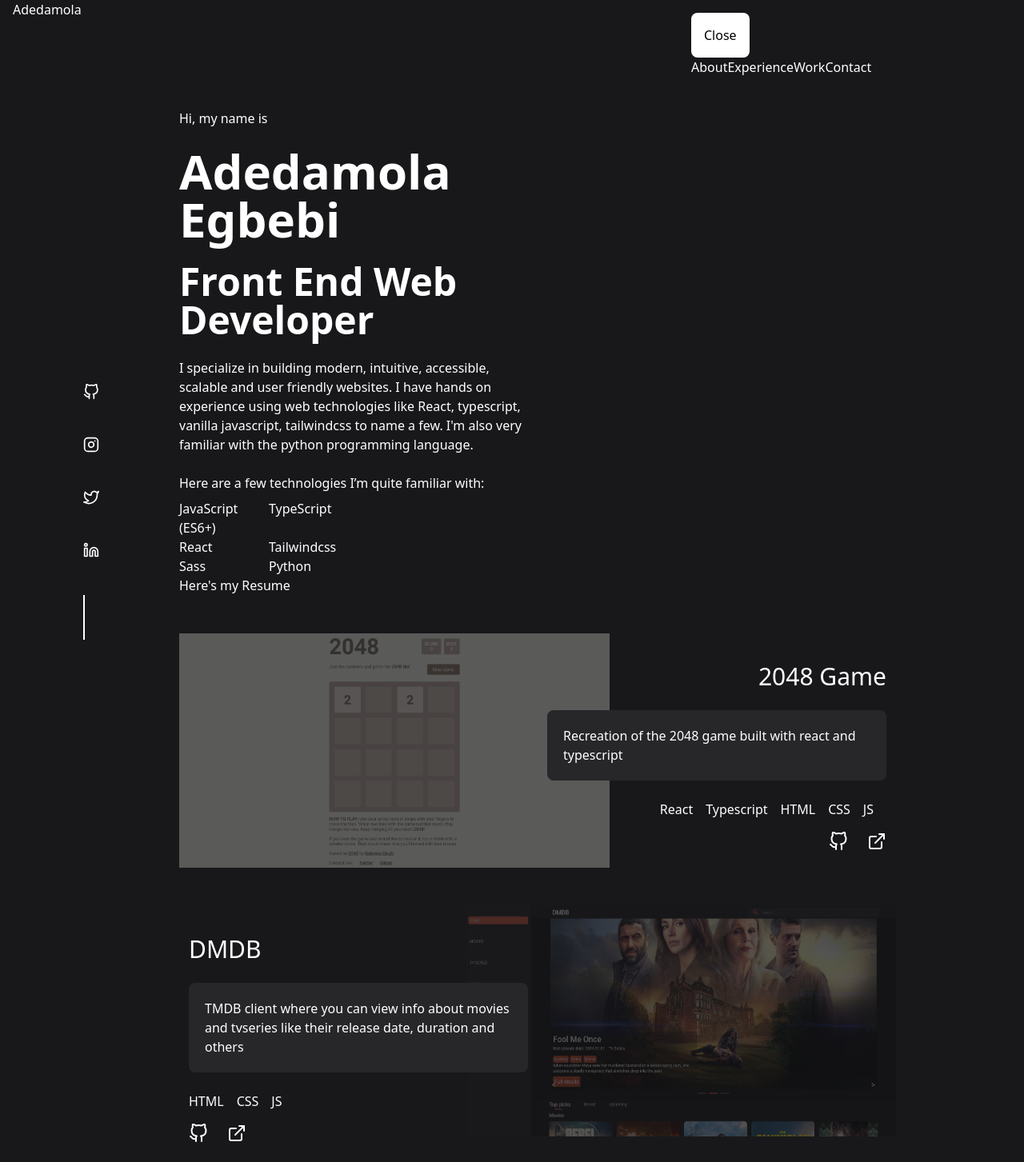
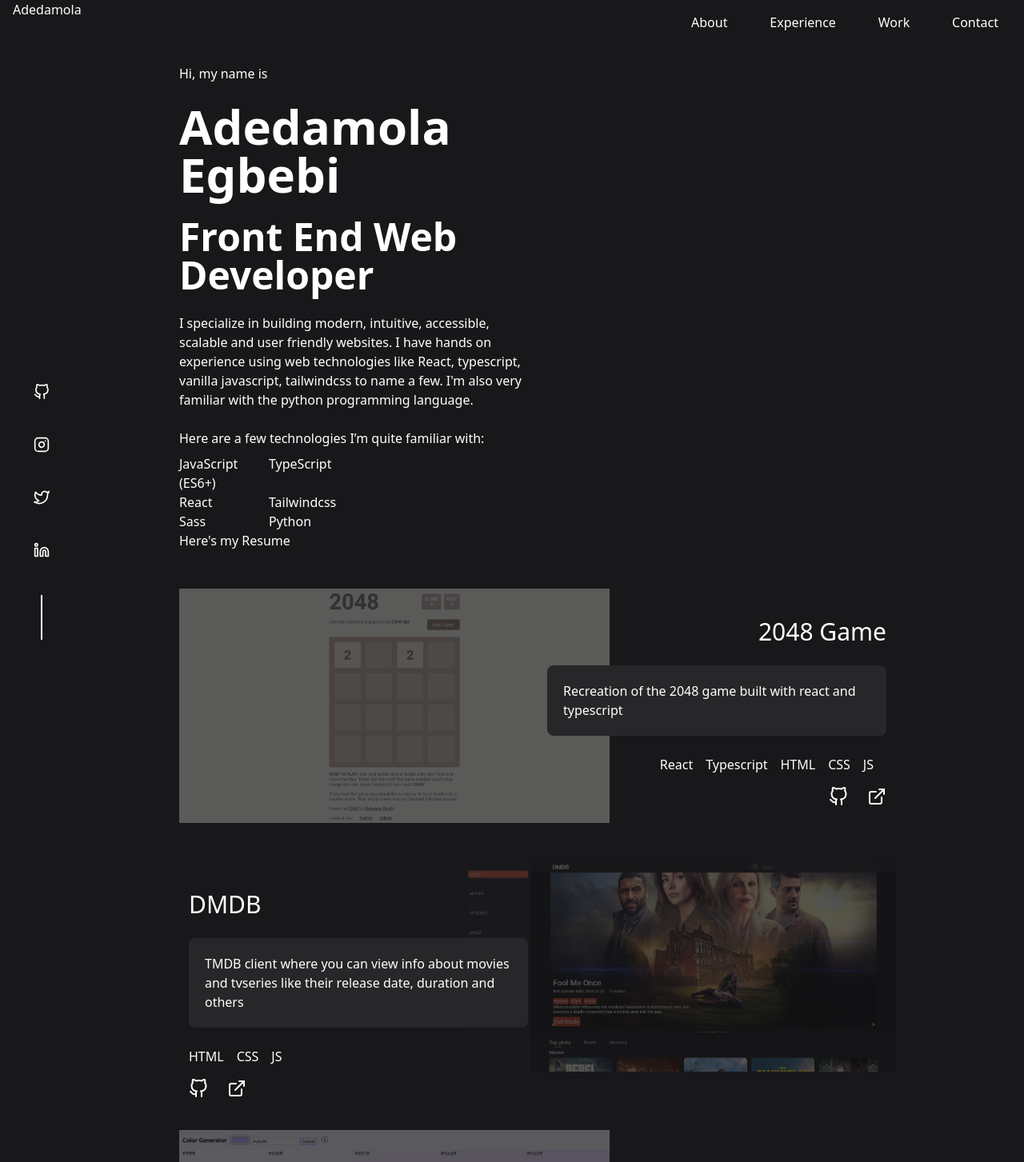
Before and after one commit to PapaBob31/my-portfolio, a React (Vite) app: page / in a window 1280 px wide. Shown: the top 1453 px of the page at 80% size. Built offline with nearby package versions, Linux system fonts and the light colour scheme.

Commit message:
moving forward

```diff
--- a/src/App.jsx
+++ b/src/App.jsx
@@ -6,7 +6,7 @@ import hideStuff from "./utilities.jsx"
 
 function Links() {
   return (
-    <ul className="md:w-6 flex md:fixed left-10 bottom-0 md:flex-col justify-between md:h-2/5 px-[5%]">
+    <ul className="w-4/5 md:w-6 flex md:fixed left-10 bottom-0 md:flex-col justify-between items-center md:min-h-60 md:h-2/5 mx-auto">
       <li className="w-5 hover:-translate-y-1">
         <a href="" aria-label="">
           <img src="./public/icons/github.svg" alt="github icon"/>
@@ -41,8 +41,8 @@ export default function Main() {
       <main className="md:w-3/4 mx-[5%] md:mx-auto md:ps-16">
         <section className="md:w-1/2 w-4/5">
           <p className="my-6 hide-stuff">Hi, my name is</p>
-          <h1 className="text-6xl font-bold my-6 hide-stuff">Adedamola Egbebi</h1>
-          <h2 className="text-5xl font-bold my-6 hide-stuff delay-100">Front End Web Developer</h2>
+          <h1 className="text-5xl md:text-6xl font-bold my-6 hide-stuff">Adedamola Egbebi</h1>
+          <h2 className="text-4xl md:text-5xl font-bold my-6 hide-stuff delay-100">Front End Web Developer</h2>
           <p className="my-6 hide-stuff delay-200">
             I specialize in building modern, intuitive, accessible, scalable and user friendly websites.
             I have hands on experience using web technologies like React, typescript, vanilla javascript, tailwindcss to name a few.
--- a/src/header.jsx
+++ b/src/header.jsx
@@ -5,11 +5,11 @@ export default function Header() {
   return (
     <header className="flex justify-between text-white w-full px-4">
       <h1>Adedamola</h1>
-      <nav className="flex md:min-w-80 md:h-fit md:w-1/3 justify-between">
+      <nav className="md:min-w-80 md:h-fit md:w-1/3">
         <button className="bg-white md:hidden p-1 text-black rounded-lg" onClick={() => setVisibilityClass("translate-x-0")}>Menu</button>
         <div className={`md:static fixed top-0 right-0 ${visibilityClass} md:translate-x-0
-          w-[85vw] md:w-fit md:bg-inherit bg-zinc-800 duration-500 ease-in-out md:h-fit h-screen p-4 z-10`}>
-          <button className="bg-white text-black p-4 rounded-lg" onClick={() => setVisibilityClass("translate-x-full")}>Close</button>
+          w-[85vw] md:w-full md:bg-inherit bg-zinc-800 duration-500 ease-in-out md:h-fit h-screen p-4 z-10`}>
+          <button className="bg-white text-black p-4 rounded-lg md:hidden" onClick={() => setVisibilityClass("translate-x-full")}>Close</button>
           <ul className="block md:flex justify-between">
             <li className="mt-12 md:mt-0"><a href="">About</a></li>
             <li className="mt-12 md:mt-0"><a href="">Experience</a></li>
--- a/src/projects_showcase.jsx
+++ b/src/projects_showcase.jsx
@@ -41,9 +41,10 @@ export function Projects() {
   ]
 
   return projects_details.map((detail, index) => (
-    <figure className={"w-full relative my-12 md:flex hide-stuff min-h-72 " + (index%2 === 1 ? "justify-end": "")} key={index}>
-      <div className="relative md:w-3/5 w-full">
-        <img src={detail.img_link} className="w-full h-full"/>
+    <figure className={"w-full relative my-12 md:flex hide-stuff min-h-72 border md:border-0 rounded-lg border-neutral-800 shadow-neutral-800 md:shadow-none shadow-lg "
+     + (index%2 === 1 ? "justify-end": "")} key={index}>
+      <div className="absolute md:relative md:w-3/5 w-full h-full">
+        <img src={detail.img_link} className="w-full h-full object-cover md:object-fill rounded-lg md:rounded-none"/>
         <div className="bg-zinc-900 opacity-80 md:opacity-70 absolute w-full h-full top-0 left-0 transition-opacity duration-300 md:hover:opacity-0"></div>
       </div>
       <figcaption className={"absolute w-full top-0 md:w-1/2 h-full p-3 " + (index%2 === 1 ? "md:left-0" : "md:right-0")}>
--- a/style.css
+++ b/style.css
@@ -733,6 +733,10 @@ video {
   flex-wrap: wrap;
 }
 
+.items-center {
+  align-items: center;
+}
+
 .justify-end {
   justify-content: flex-end;
 }
@@ -743,6 +747,34 @@ video {
 
 .rounded-lg {
   border-radius: 0.5rem;
+}
+
+.border-2 {
+  border-width: 2px;
+}
+
+.border {
+  border-width: 1px;
+}
+
+.border-gray-500 {
+  --tw-border-opacity: 1;
+  border-color: rgb(107 114 128 / var(--tw-border-opacity));
+}
+
+.border-gray-800 {
+  --tw-border-opacity: 1;
+  border-color: rgb(31 41 55 / var(--tw-border-opacity));
+}
+
+.border-gray-700 {
+  --tw-border-opacity: 1;
+  border-color: rgb(55 65 81 / var(--tw-border-opacity));
+}
+
+.border-neutral-800 {
+  --tw-border-opacity: 1;
+  border-color: rgb(38 38 38 / var(--tw-border-opacity));
 }
 
 .bg-transparent {
@@ -762,6 +794,11 @@ video {
 .bg-zinc-900 {
   --tw-bg-opacity: 1;
   background-color: rgb(24 24 27 / var(--tw-bg-opacity));
+}
+
+.object-cover {
+  -o-object-fit: cover;
+     object-fit: cover;
 }
 
 .p-1 {
@@ -790,6 +827,16 @@ video {
   padding-right: 5%;
 }
 
+.px-6 {
+  padding-left: 1.5rem;
+  padding-right: 1.5rem;
+}
+
+.px-\[10\%\] {
+  padding-left: 10%;
+  padding-right: 10%;
+}
+
 .text-end {
   text-align: end;
 }
@@ -813,6 +860,11 @@ video {
   line-height: 1;
 }
 
+.text-4xl {
+  font-size: 2.25rem;
+  line-height: 2.5rem;
+}
+
 .font-bold {
   font-weight: 700;
 }
@@ -829,6 +881,43 @@ video {
 
 .opacity-80 {
   opacity: 0.8;
+}
+
+.shadow-lg {
+  --tw-shadow: 0 10px 15px -3px rgb(0 0 0 / 0.1), 0 4px 6px -4px rgb(0 0 0 / 0.1);
+  --tw-shadow-colored: 0 10px 15px -3px var(--tw-shadow-color), 0 4px 6px -4px var(--tw-shadow-color);
+  box-shadow: var(--tw-ring-offset-shadow, 0 0 #0000), var(--tw-ring-shadow, 0 0 #0000), var(--tw-shadow);
+}
+
+.shadow-sm {
+  --tw-shadow: 0 1px 2px 0 rgb(0 0 0 / 0.05);
+  --tw-shadow-colored: 0 1px 2px 0 var(--tw-shadow-color);
+  box-shadow: var(--tw-ring-offset-shadow, 0 0 #0000), var(--tw-ring-shadow, 0 0 #0000), var(--tw-shadow);
+}
+
+.shadow-gray-500 {
+  --tw-shadow-color: #6b7280;
+  --tw-shadow: var(--tw-shadow-colored);
+}
+
+.shadow-zinc-700 {
+  --tw-shadow-color: #3f3f46;
+  --tw-shadow: var(--tw-shadow-colored);
+}
+
+.shadow-zinc-800 {
+  --tw-shadow-color: #27272a;
+  --tw-shadow: var(--tw-shadow-colored);
+}
+
+.shadow-slate-800 {
+  --tw-shadow-color: #1e293b;
+  --tw-shadow: var(--tw-shadow-colored);
+}
+
+.shadow-neutral-800 {
+  --tw-shadow-color: #262626;
+  --tw-shadow: var(--tw-shadow-colored);
 }
 
 .transition-opacity {
@@ -869,6 +958,10 @@ video {
 
   .md\:fixed {
     position: fixed;
+  }
+
+  .md\:relative {
+    position: relative;
   }
 
   .md\:left-0 {
@@ -913,6 +1006,10 @@ video {
     height: fit-content;
   }
 
+  .md\:min-h-60 {
+    min-height: 15rem;
+  }
+
   .md\:w-1\/2 {
     width: 50%;
   }
@@ -942,8 +1039,16 @@ video {
     width: fit-content;
   }
 
+  .md\:w-full {
+    width: 100%;
+  }
+
   .md\:min-w-80 {
     min-width: 20rem;
+  }
+
+  .md\:min-w-60 {
+    min-width: 15rem;
   }
 
   .md\:translate-x-0 {
@@ -955,8 +1060,28 @@ video {
     flex-direction: column;
   }
 
+  .md\:justify-normal {
+    justify-content: normal;
+  }
+
   .md\:justify-end {
     justify-content: flex-end;
+  }
+
+  .md\:rounded-lg {
+    border-radius: 0.5rem;
+  }
+
+  .md\:rounded-none {
+    border-radius: 0px;
+  }
+
+  .md\:border {
+    border-width: 1px;
+  }
+
+  .md\:border-0 {
+    border-width: 0px;
   }
 
   .md\:bg-inherit {
@@ -966,6 +1091,16 @@ video {
   .md\:bg-zinc-800 {
     --tw-bg-opacity: 1;
     background-color: rgb(39 39 42 / var(--tw-bg-opacity));
+  }
+
+  .md\:object-cover {
+    -o-object-fit: cover;
+       object-fit: cover;
+  }
+
+  .md\:object-fill {
+    -o-object-fit: fill;
+       object-fit: fill;
   }
 
   .md\:p-5 {
@@ -980,8 +1115,35 @@ video {
     text-align: end;
   }
 
+  .md\:text-5xl {
+    font-size: 3rem;
+    line-height: 1;
+  }
+
+  .md\:text-6xl {
+    font-size: 3.75rem;
+    line-height: 1;
+  }
+
   .md\:opacity-70 {
     opacity: 0.7;
+  }
+
+  .md\:shadow-lg {
+    --tw-shadow: 0 10px 15px -3px rgb(0 0 0 / 0.1), 0 4px 6px -4px rgb(0 0 0 / 0.1);
+    --tw-shadow-colored: 0 10px 15px -3px var(--tw-shadow-color), 0 4px 6px -4px var(--tw-shadow-color);
+    box-shadow: var(--tw-ring-offset-shadow, 0 0 #0000), var(--tw-ring-shadow, 0 0 #0000), var(--tw-shadow);
+  }
+
+  .md\:shadow-none {
+    --tw-shadow: 0 0 #0000;
+    --tw-shadow-colored: 0 0 #0000;
+    box-shadow: var(--tw-ring-offset-shadow, 0 0 #0000), var(--tw-ring-shadow, 0 0 #0000), var(--tw-shadow);
+  }
+
+  .md\:shadow-neutral-800 {
+    --tw-shadow-color: #262626;
+    --tw-shadow: var(--tw-shadow-colored);
   }
 
   .md\:hover\:opacity-0:hover {
```
Also changed, not shown: public/icons/Hamburger Menu.svg (added).
